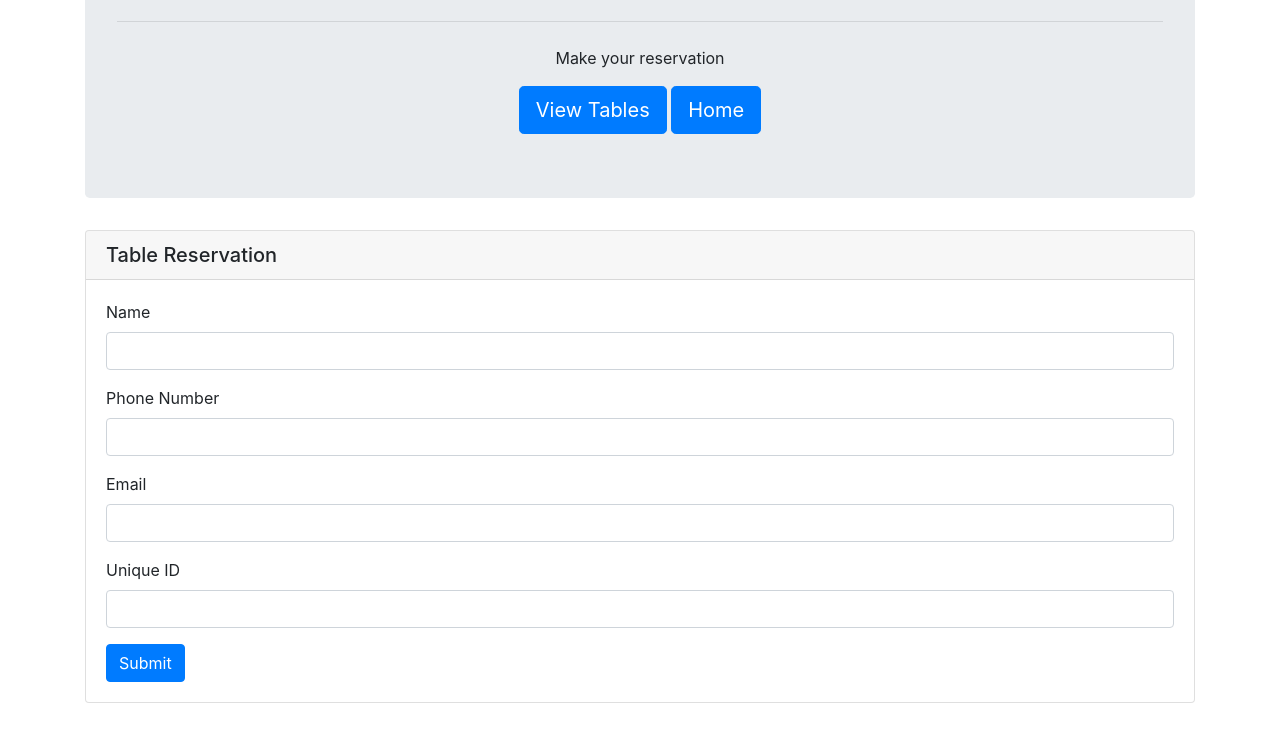
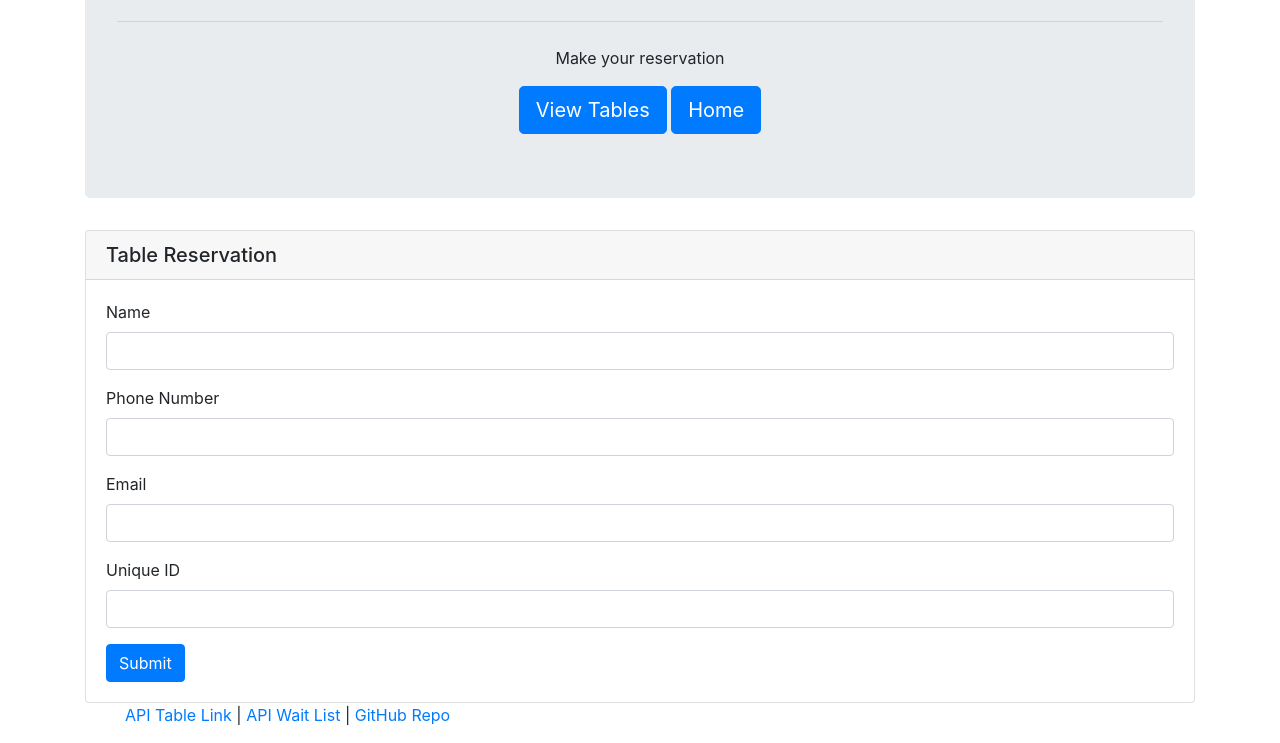
Before and after one commit to yirklum/hot-restaurant, a plain HTML site: page reservations.html in a window 1280 px wide. Shown: the part 134-877 px from the top of the page. Before the commit the page ends 837 px from the top, so only its background shows below. Drawn offline with nearby package versions, Linux system fonts and the light colour scheme.

Commit message:
added stuff

```diff
--- a/css/style.css
+++ b/css/style.css
@@ -5,3 +5,7 @@
 .jumbotron {
     text-align: center;
 }
+
+li {
+    display: inline;
+}
--- a/reservations.html
+++ b/reservations.html
@@ -18,7 +18,7 @@
                 <h1 class="display-4">Hot Restaurant</h1>
                 <hr class="my-4">
                 <p>Make your reservation</p>
-                <a class="btn btn-primary btn-lg" href="#" role="button">View Tables</a>
+                <a class="btn btn-primary btn-lg" href="tables.html" role="button">View Tables</a>
                 <button type="button" class="btn btn-primary btn-lg">Home</button>
             </div>
 
@@ -51,6 +51,14 @@
                     </form>
                 </div>
             </div>
+
+            <footer>
+                <ul>
+                    <li><a href="#">API Table Link</a> |</li>
+                    <li><a href="#">API Wait List</a> |</li>
+                    <li><a href="#">GitHub Repo</a></li>
+                </ul>
+            </footer>
         </div>
     </body>
 </html>
```
Also changed, not shown: index.html (+10 -2 lines).
